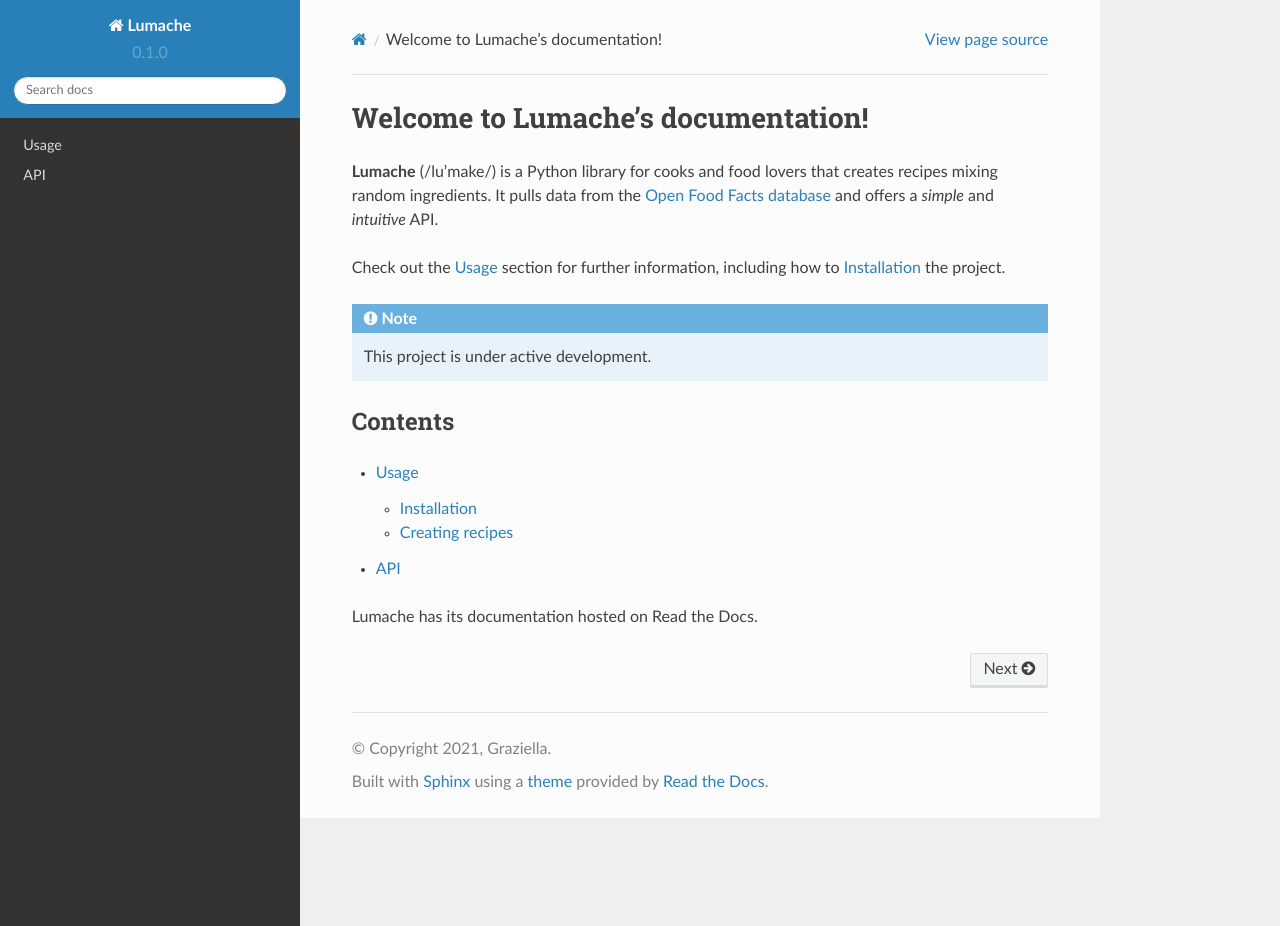
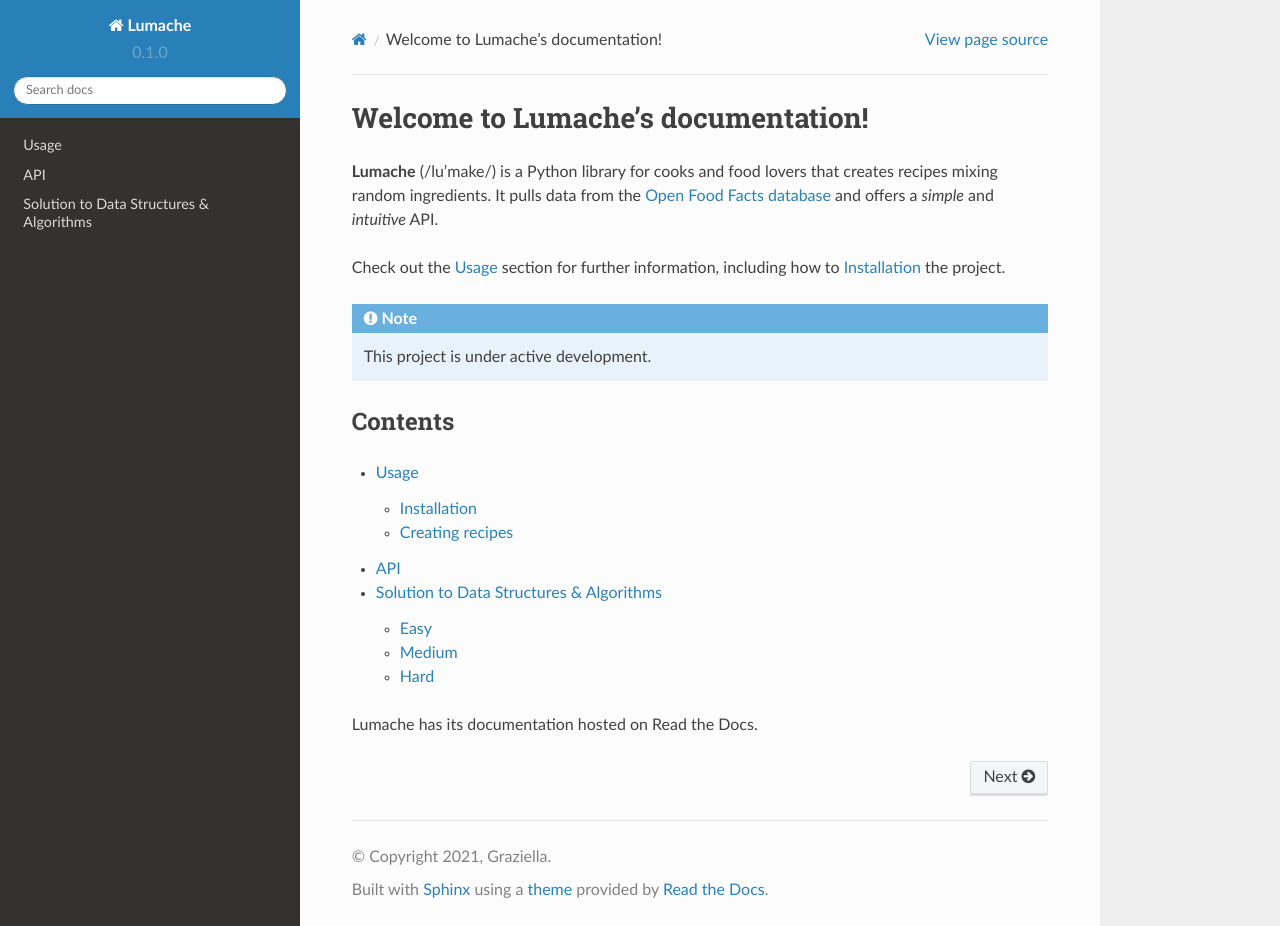
Before and after one commit to uselesstechjunks/leetcode, a Sphinx documentation site: the page built from docs/source/index.rst, in a window 1280 px wide and 926 px high. Built offline with Sphinx 7.4.7 and the Read the Docs theme 2.0.0, drawn with Linux system fonts in a browser that asks for light colours.

Commit message:
Added dslaogsol

```diff
--- /dev/null
+++ b/docs/source/dsalgosol.rst
@@ -0,0 +1,13 @@
+Solution to Data Structures & Algorithms
+========================================
+
+.. _solutions:
+
+Easy
+-------------
+
+Medium
+-------------
+
+Hard
+-------------
--- a/docs/source/index.rst
+++ b/docs/source/index.rst
@@ -20,5 +20,6 @@ Contents
 
    usage
    api
+   dsalgosol
 
 Lumache has its documentation hosted on Read the Docs.
```
